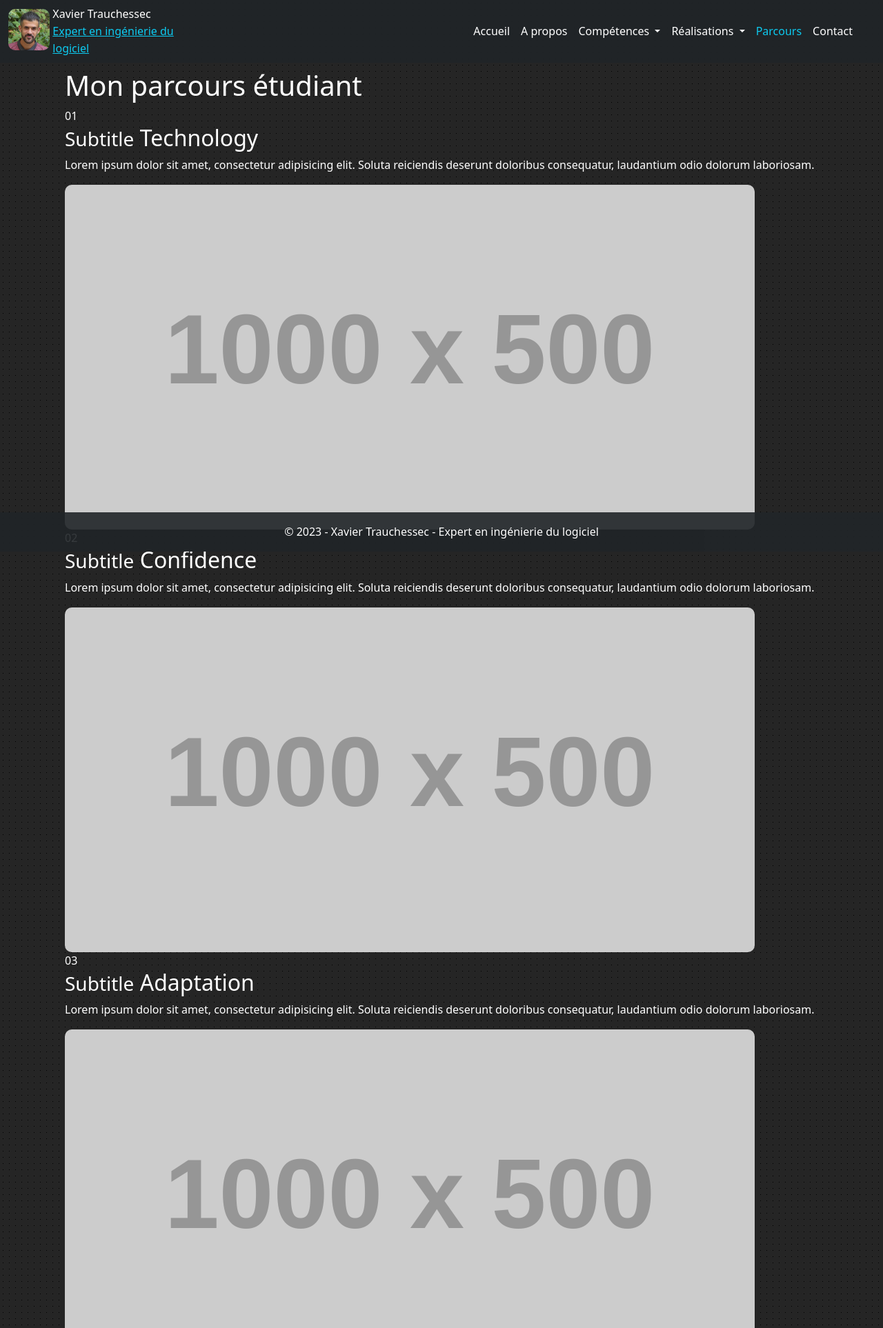
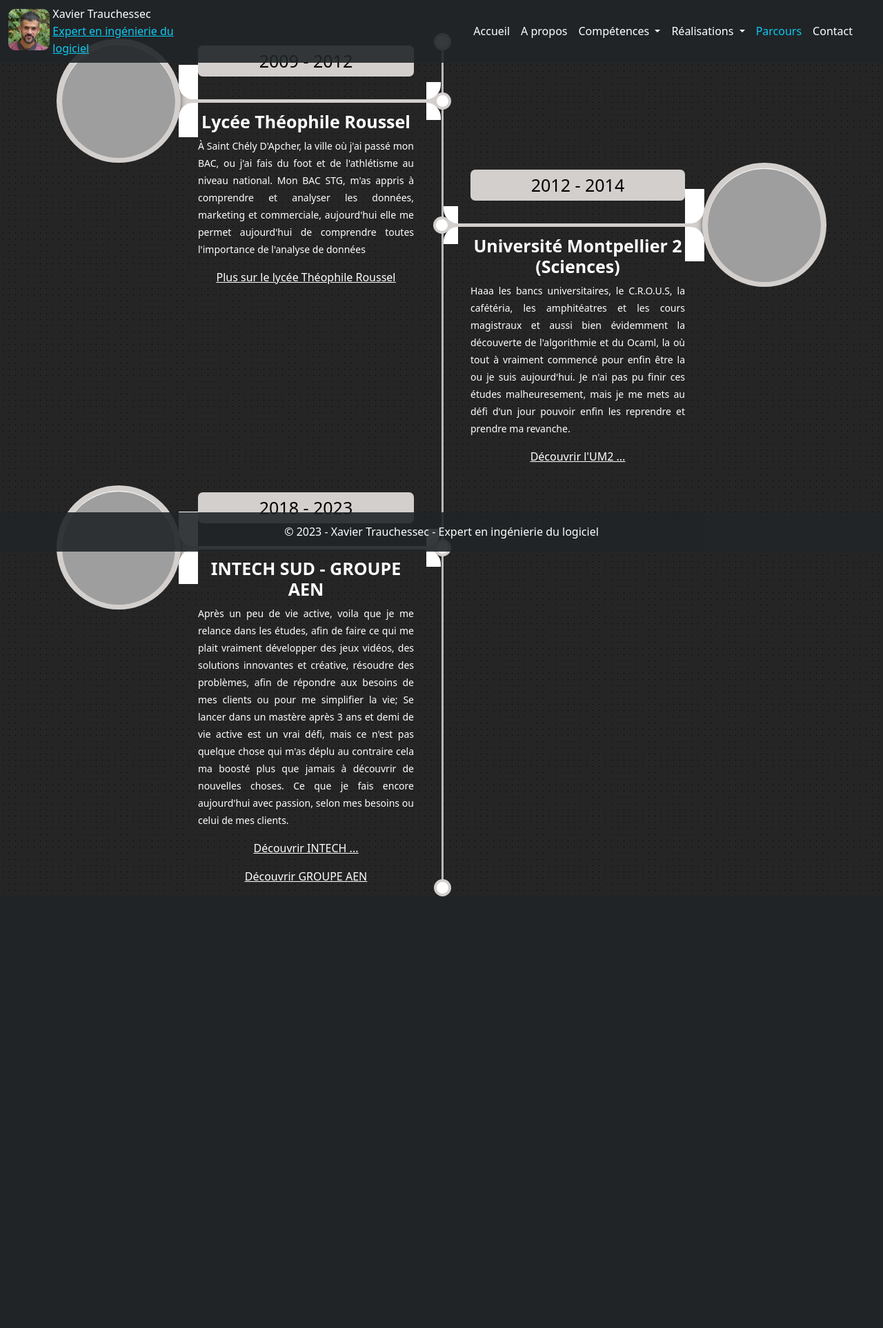
Before and after one commit to Frozenn-X/true_portfolio, a Django app: page /parcours in a window 1280 px wide. Shown: the top 1926 px of the page at 69% size. After the commit the page ends 1300 px from the top, so only its background shows below. Run offline with Django 4.2, Linux system fonts and the light colour scheme; grey boxes labelled with a size stand in for pictures from a placeholder-image service; some libraries are stand-ins or nearby versions; grey boxes are pictures that could not be loaded.

Commit message:
add parcours

```diff
--- /dev/null
+++ b/static/css/timeline.css
@@ -0,0 +1,340 @@
+.main-timeline{ position: relative; }
+.main-timeline:before,
+.main-timeline:after{
+    content: "";
+    display: block;
+    width: 100%;
+    clear: both;
+}
+.main-timeline:before{
+    content: "";
+    width: 3px;
+    height: 100%;
+    background: #bababa;
+    position: absolute;
+    top: 0;
+    left: 50%;
+}
+.main-timeline .timeline{
+    width: 50%;
+    float: left;
+    position: relative;
+    z-index: 1;
+}
+.main-timeline .timeline:before,
+.main-timeline .timeline:after{
+    content: "";
+    display: block;
+    width: 100%;
+    clear: both;
+}
+.main-timeline .timeline:first-child:before,
+.main-timeline .timeline:last-child:before{
+    content: "";
+    width: 25px;
+    height: 25px;
+    border-radius: 50%;
+    background: #fff;
+    border: 4px solid rgba(211,207,205,1);
+    position: absolute;
+    top: 0;
+    right: -14px;
+    z-index: 1;
+}
+.main-timeline .timeline:last-child:before{
+    top: auto;
+    bottom: 0;
+}
+.main-timeline .timeline:last-child:nth-child(even):before{
+    right: auto;
+    left: -12px;
+    bottom: -2px;
+}
+.main-timeline .timeline-content{
+    text-align: center;
+    margin-top: 8px;
+    position: relative;
+    transition: all 0.3s ease 0s;
+}
+.main-timeline .timeline-content:before{
+    content: "";
+    width: 100%;
+    height: 5px;
+    background: rgba(211,207,205,1);
+    position: absolute;
+    top: 88px;
+    left: 0;
+    z-index: -1;
+}
+.main-timeline .circle{
+    width: 180px;
+    height: 180px;
+    border-radius: 50%;
+    background: #fff;
+    border: 8px solid rgba(211,207,205,1);
+    float: left;
+    margin-right: 25px;
+    position: relative;
+}
+.main-timeline .circle:before{
+    content: "";
+    width: 26px;
+    height: 30px;
+    background: rgba(211,207,205,1);
+    margin: auto;
+    position: absolute;
+    top: 0;
+    right: -33px;
+    bottom: 0;
+    z-index: -1;
+    box-shadow: inset 7px 0 9px -7px #444;
+}
+.main-timeline .circle span{
+    display: block;
+    width: 100%;
+    height: 100%;
+    border-radius: 50%;
+    line-height: 268px;
+    font-size: 80px;
+    color: #454344;
+}
+.main-timeline .circle span:before,
+.main-timeline .circle span:after{
+    content: "";
+    width: 28px;
+    height: 50px;
+    background: #fff;
+    border-radius: 0 0 0 21px;
+    margin: auto;
+    position: absolute;
+    top: -54px;
+    right: -33px;
+    bottom: 0;
+    z-index: -1;
+}
+.main-timeline .circle span:after{
+    border-radius: 21px 0 0 0;
+    top: 0;
+    bottom: -56px;
+}
+.main-timeline .circle .img{
+    vertical-align: initial;
+    border-radius: 50%;
+}
+.main-timeline .content{
+    display: table;
+    padding-right: 40px;
+    position: relative;
+}
+.main-timeline .year{
+    display: block;
+    padding: 10px;
+    margin: 10px 0 50px 0;
+    background: rgba(211,207,205,1);
+    border-radius: 7px;
+    font-size: 25px;
+    color: #000000;
+}
+.main-timeline .title{
+    font-size: 25px;
+    font-weight: bold;
+    color: rgba(211,207,205,1);
+    margin-top: 0;
+}
+.main-timeline .description{
+    font-size: 14px;
+    color: #333;
+    text-align: justify;
+}
+.main-timeline .icon{
+    width: 25px;
+    height: 25px;
+    border-radius: 50%;
+    background: #fff;
+    border: 4px solid rgba(211,207,205,1);
+    position: absolute;
+    top: 78px;
+    right: -14px;
+}
+.main-timeline .icon:before{
+    content: "";
+    width: 15px;
+    height: 25px;
+    background: rgba(211,207,205,1);
+    margin: auto;
+    position: absolute;
+    top: -1px;
+    left: -15px;
+    bottom: 0;
+    z-index: -1;
+}
+.main-timeline .icon span:before,
+.main-timeline .icon span:after{
+    content: "";
+    width: 21px;
+    height: 25px;
+    background: #fff;
+    border-radius: 0 0 21px 0;
+    margin: auto;
+    position: absolute;
+    top: -30px;
+    left: -15px;
+    bottom: 0;
+    z-index: -1;
+}
+.main-timeline .icon span:after{
+    border-radius: 0 21px 0 0;
+    top: 0;
+    left: -15px;
+    bottom: -30px;
+}
+.main-timeline .timeline:nth-child(2n) .timeline-content,
+.main-timeline .timeline:nth-child(2n) .circle{
+    float: right;
+}
+.main-timeline .timeline:nth-child(2n) .circle{
+    margin: 0 0 0 25px;
+}
+.main-timeline .timeline:nth-child(2n) .circle:before{
+    right: auto;
+    left: -33px;
+    box-shadow: -7px 0 9px -7px #444 inset;
+}
+.main-timeline .timeline:nth-child(2n) .circle span:before,
+.main-timeline .timeline:nth-child(2n) .circle span:after{
+    right: auto;
+    left: -33px;
+    border-radius: 0 0 21px 0;
+}
+.main-timeline .timeline:nth-child(2n) .circle span:after{
+    border-radius: 0 21px 0 0;
+}
+.main-timeline .timeline:nth-child(2n) .content{
+    padding: 0 0 0 40px;
+    margin-left: 2px;
+}
+.main-timeline .timeline:nth-child(2n) .icon{
+    right: auto;
+    left: -14px;
+}
+.main-timeline .timeline:nth-child(2n) .icon:before,
+.main-timeline .timeline:nth-child(2n) .icon span:before,
+.main-timeline .timeline:nth-child(2n) .icon span:after{
+    left: auto;
+    right: -15px;
+}
+.main-timeline .timeline:nth-child(2n) .icon span:before{
+    border-radius: 0 0 0 21px;
+}
+.main-timeline .timeline:nth-child(2n) .icon span:after{
+    border-radius: 21px 0 0 0;
+}
+.main-timeline .timeline:nth-child(2){
+    margin-top: 180px;
+}
+.main-timeline .timeline:nth-child(odd){
+    margin: -175px 0 0 0;
+}
+.main-timeline .timeline:nth-child(even){
+    margin-bottom: 180px;
+}
+.main-timeline .timeline:first-child,
+.main-timeline .timeline:last-child:nth-child(even){
+    margin: 0;
+}
+@media only screen and (max-width: 990px){
+    .main-timeline:before{ left: 100%; }
+    .main-timeline .timeline{
+        width: 100%;
+        float: none;
+        margin-bottom: 20px !important;
+    }
+    .main-timeline .timeline:first-child:before,
+    .main-timeline .timeline:last-child:before{
+        left: auto !important;
+        right: -13px !important;
+    }
+    .main-timeline .timeline:nth-child(2n) .circle{
+        float: left;
+        margin: 0 25px 0 0;
+    }
+    .main-timeline .timeline:nth-child(2n) .circle:before{
+        right: -33px;
+        left: auto;
+        box-shadow: 7px 0 9px -7px #444 inset;
+    }
+    .main-timeline .timeline:nth-child(2n) .circle span:before,
+    .main-timeline .timeline:nth-child(2n) .circle span:after{
+        right: -33px;
+        left: auto;
+        border-radius: 0 0 0 21px;
+    }
+    .main-timeline .timeline:nth-child(2n) .circle span:after{
+        border-radius: 21px 0 0 0;
+    }
+    .main-timeline .timeline:nth-child(2n) .content{
+        padding: 0 40px 0 0;
+        margin-left: 0;
+    }
+    .main-timeline .timeline:nth-child(2n) .icon{
+        right: -14px;
+        left: auto;
+    }
+    .main-timeline .timeline:nth-child(2n) .icon:before,
+    .main-timeline .timeline:nth-child(2n) .icon span:before,
+    .main-timeline .timeline:nth-child(2n) .icon span:after{
+        left: -15px;
+        right: auto;
+    }
+    .main-timeline .timeline:nth-child(2n) .icon span:before{
+        border-radius: 0 0 21px 0;
+    }
+    .main-timeline .timeline:nth-child(2n) .icon span:after{
+        border-radius: 0 21px 0 0;
+    }
+    .main-timeline .timeline:nth-child(2),
+    .main-timeline .timeline:nth-child(odd),
+    .main-timeline .timeline:nth-child(even){
+        margin: 0;
+    }
+}
+@media only screen and (max-width: 480px){
+    .main-timeline:before{ left: 0; }
+    .main-timeline .timeline:first-child:before,
+    .main-timeline .timeline:last-child:before{
+        left: -12px !important;
+        right: auto !important;
+    }
+    .main-timeline .circle,
+    .main-timeline .timeline:nth-child(2n) .circle{
+        width: 130px;
+        height: 130px;
+        float: none;
+        margin: 0 auto;
+    }
+    .main-timeline .timeline-content:before{
+        width: 99.5%;
+        top: 68px;
+        left: 0.5%;
+    }
+    .main-timeline .circle span{
+        line-height: 115px;
+        font-size: 60px;
+    }
+    .main-timeline .circle:before,
+    .main-timeline .circle span:before,
+    .main-timeline .circle span:after,
+    .main-timeline .icon{
+        display: none;
+    }
+    .main-timeline .content,
+    .main-timeline .timeline:nth-child(2n) .content{
+        padding: 0 10px;
+    }
+    .main-timeline .year{
+        margin-bottom: 15px;
+    }
+    .main-timeline .description{
+        text-align: center;
+    }
+}
--- a/templates/base.html
+++ b/templates/base.html
@@ -2,12 +2,12 @@
 <!DOCTYPE html>
 <html lang="fr">
     <head>
-        {% block head %} {% endblock head %}
         <!-- Required meta tags -->
         <meta charset="utf-8">
         <meta name="viewport" content="width=device-width, initial-scale=1, shrink-to-fit=no">
         <title>{% block title %}Mon Portfolio{% endblock %}</title>
         {% block favicon %} <link rel="shortcut icon" type="image/png" href="{% static 'img/photo_lkd.jpg' %}"/> {% endblock %}
+        {% block head %} {% endblock %}
         <link href="../static/css/global.css" rel="stylesheet" crossorigin="anonymous">
         <!-- FontAwesome -->
         <link rel="stylesheet" href="https://cdnjs.cloudflare.com/ajax/libs/font-awesome/6.3.0/css/all.min.css" integrity="sha512-SzlrxWUlpfuzQ+pcUCosxcglQRNAq/DZjVsC0lE40xsADsfeQoEypE+enwcOiGjk/bSuGGKHEyjSoQ1zVisanQ==" crossorigin="anonymous" referrerpolicy="no-referrer" />
@@ -20,8 +20,6 @@
             {% include 'includes/menu.html' %}
             {% block content %}{% endblock %}
         </main>
-
-
     </body>
     {% include 'includes/footer.html' %}
 </html>
--- a/templates/web/parcours.html
+++ b/templates/web/parcours.html
@@ -1,77 +1,79 @@
 {% extends "base.html" %}
 {% load static %}
+{% block head %} <link href="../../static/css/timeline.css" rel="stylesheet" crossorigin="anonymous"> {% endblock head %}
 {% block content %}
-    <div class="container row mx-auto h-100 my-lg-0 mt-5 pb-5" style="padding-top: 100px;">
-        <section id=timeline>
-            <h1>Mon parcours étudiant</h1>
-            {# <p class="leader">All cards must be the same height and width for space calculations on large screens.</p> #}
-            <div class="demo-card-wrapper">
-                <div class="demo-card demo-card--step1">
-                    <div class="head">
-                        <div class="number-box">
-                            <span>01</span>
-                        </div>
-                        <h2><span class="small">Subtitle</span> Technology</h2>
-                    </div>
-                    <div class="body">
-                        <p>Lorem ipsum dolor sit amet, consectetur adipisicing elit. Soluta reiciendis deserunt doloribus consequatur, laudantium odio dolorum laboriosam.</p>
-                        <img src="http://placehold.it/1000x500" alt="Graphic">
+    {# <div class="container row mx-auto h-100 my-lg-0 mt-5 pb-5" style="padding-top: 100px;"> #}
+        <section>
+            <div class="container pt-5" style="padding-top: 100px;" >
+                <div class="row">
+                    <div class="col-md-12">
+                        <div class="main-timeline">
+                            <div class="timeline">
+                                <div class="timeline-content">
+                                    <a href="https://theophile-roussel.mon-ent-occitanie.fr/" target="_blank"><div class="circle"><span class="homebox">
+                                        <img src="https://lh3.googleusercontent.com/p/AF1QipNLUW65TH1rAlmJ8U_DQZTy6o-f3rHXmb3caliq=s680-w680-h510" width="164" height="164"  class="img">
+                                    </span></div></a>
+                                    <div class="content">
+                                        <span class="year">2009 - 2012</span>
+                                        <h3 class="title h4">Lycée Théophile Roussel</h3>
+                                        <p class="description">
+                                            À Saint Chély D'Apcher, la ville où j'ai passé mon BAC, ou j'ai fais du foot et de l'athlétisme au niveau national.
+                                            Mon BAC STG, m'as appris à comprendre et analyser les données, marketing et commerciale, aujourd'hui elle me permet aujourd'hui de comprendre toutes l'importance de l'analyse de données
+                                        </p>
+                                        <p><span><a href="https://theophile-roussel.mon-ent-occitanie.fr/" target="_blank">
+                                            <u>Plus sur le lycée Théophile Roussel</u>
+                                        </a></span></p>
+                                        <div class="icon"><span></span></div>
                                     </div>
                                 </div>
-
-                <div class="demo-card demo-card--step2">
-                    <div class="head">
-                        <div class="number-box">
-                            <span>02</span>
                             </div>
-                        <h2><span class="small">Subtitle</span> Confidence</h2>
-                    </div>
-                    <div class="body">
-                        <p>Lorem ipsum dolor sit amet, consectetur adipisicing elit. Soluta reiciendis deserunt doloribus consequatur, laudantium odio dolorum laboriosam.</p>
-                        <img src="http://placehold.it/1000x500" alt="Graphic">
+                            <div class="timeline">
+                                <div class="timeline-content">
+                                    <a href="https://sciences.edu.umontpellier.fr/" target="_blank"><div class="circle"><span class="homebox">
+                                        <img src="https://lh3.googleusercontent.com/p/AF1QipMf8jqnoPkqTltVuDUhwkpKdjTzmAu_ru-xYU_L=s680-w680-h510" width="164" height="164"  class="img">
+                                    </span></div></a>
+                                    <div class="content">
+                                        <span class="year">2012 - 2014</span>
+                                        <h3 class="title h4">Université Montpellier 2 (Sciences)</h3>
+                                        <p class="description">
+                                            Haaa les bancs universitaires, le C.R.O.U.S, la cafétéria, les amphitéatres et les cours magistraux et aussi bien évidemment la découverte de l'algorithmie et du Ocaml, la où tout à vraiment commencé pour enfin être la ou je suis aujourd'hui.
+                                            Je n'ai pas pu finir ces études malheuresement, mais je me mets au défi d'un jour pouvoir enfin les reprendre et prendre ma revanche.
+                                        </p>
+                                        <p><span><a href="https://sciences.edu.umontpellier.fr/" target="_blank">
+                                            <u>Découvrir l'UM2 ...</u>
+                                        </a></span></p>
+                                        <div class="icon"><span></span></div>
                                     </div>
                                 </div>
-
-                <div class="demo-card demo-card--step3">
-                    <div class="head">
-                        <div class="number-box">
-                            <span>03</span>
                             </div>
-                        <h2><span class="small">Subtitle</span> Adaptation</h2>
-                    </div>
-                    <div class="body">
-                        <p>Lorem ipsum dolor sit amet, consectetur adipisicing elit. Soluta reiciendis deserunt doloribus consequatur, laudantium odio dolorum laboriosam.</p>
-                        <img src="http://placehold.it/1000x500" alt="Graphic">
+                            <div class="timeline">
+                                <div class="timeline-content">
+                                    <a href="https://www.groupe-aen.info/intech/?intech-sud" target="_blank"><div class="circle"><span class="homebox">
+                                        <img src="https://lh5.googleusercontent.com/p/AF1QipOjSY9iCp2f5kpJs-H1UQ1Wzi1924m56I_0V00=w600-h650-p-k-no" width="164" height="164"  class="img">
+                                    </span></div></a>
+                                    <div class="content">
+                                        <span class="year">2018 - 2023</span>
+                                        <h3 class="title h4">INTECH SUD - GROUPE AEN</h3>
+                                        <p class="description">
+                                            Après un peu de vie active, voila que je me relance dans les études, afin de faire ce qui me plait vraiment développer des jeux vidéos,
+                                            des solutions innovantes et créative, résoudre des problèmes, afin de répondre aux besoins de mes clients ou pour me simplifier la vie;
+                                            Se lancer dans un mastère après 3 ans et demi de vie active est un vrai défi, mais ce n'est pas quelque chose qui m'as déplu au contraire
+                                            cela ma boosté plus que jamais à découvrir de nouvelles choses. Ce que je fais encore aujourd'hui avec passion, selon mes besoins ou celui de mes clients.
+                                        </p>
+                                        <p><span><a href="https://www.groupe-aen.info/intech/?intech-sud" target="_blank">
+                                            <u>Découvrir INTECH ...</u>
+                                        </a></span></p>
+                                        <p><span><a href="https://www.groupe-aen.info/" target="_blank">
+                                            <u>Découvrir GROUPE AEN</u>
+                                        </a></span></p>
+                                        <div class="icon"><span></span></div>
                                     </div>
                                 </div>
-
-                <div class="demo-card demo-card--step4">
-                    <div class="head">
-                        <div class="number-box">
-                            <span>04</span>
-                        </div>
-                        <h2><span class="small">Subtitle</span> Consistency</h2>
-                    </div>
-                    <div class="body">
-                        <p>Lorem ipsum dolor sit amet, consectetur adipisicing elit. Soluta reiciendis deserunt doloribus consequatur, laudantium odio dolorum laboriosam.</p>
-                        <img src="http://placehold.it/1000x500" alt="Graphic">
                             </div>
                         </div>
-
-                <div class="demo-card demo-card--step5">
-                    <div class="head">
-                        <div class="number-box">
-                            <span>05</span>
-                        </div>
-                        <h2><span class="small">Subtitle</span> Conversion</h2>
-                    </div>
-                    <div class="body">
-                        <p>Lorem ipsum dolor sit amet, consectetur adipisicing elit. Soluta reiciendis deserunt doloribus consequatur, laudantium odio dolorum laboriosam.</p>
-                        <img src="http://placehold.it/1000x500" alt="Graphic">
                     </div>
                 </div>
-
             </div>
         </section>
-    </div>
+    {# </div> #}
 {% endblock content %}
```
Lines whose indentation alone changed are shown as unchanged.
